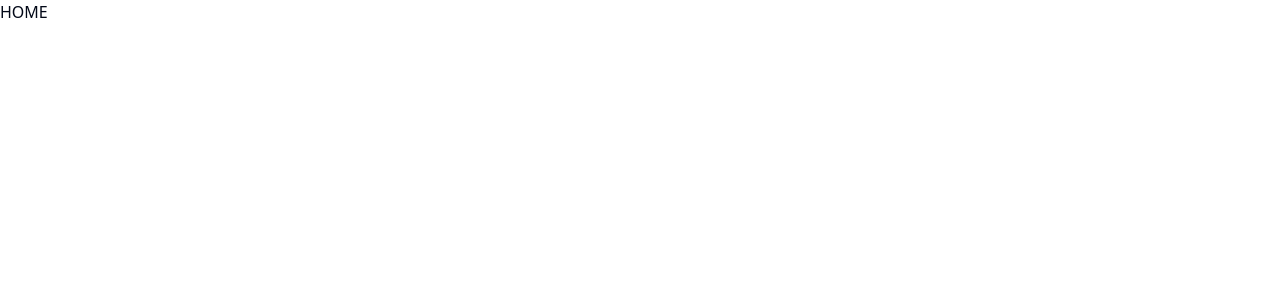
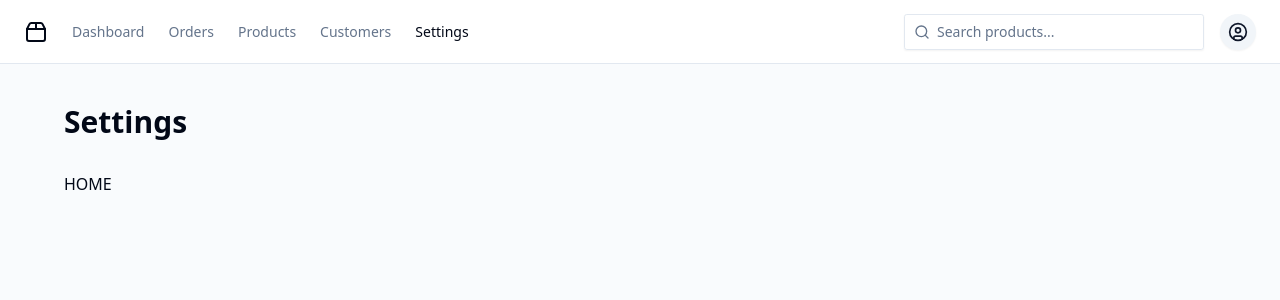
Before and after one commit to paulo-fs/calcPrev, a React (Vite) app: page / in a window 1280 px wide. Shown: the top 300 px of the page. Built offline with nearby package versions, Linux system fonts and the light colour scheme.

Commit message:
feat: add base layout for private routes

```diff
--- a/src/Router/index.tsx
+++ b/src/Router/index.tsx
@@ -1,6 +1,6 @@
 import { BrowserRouter, Route, Routes } from 'react-router-dom';
 import { AuthGuard } from './AuthGuard';
-import { AuthLayout } from 'src/view/layouts';
+import { AuthLayout, SignedLayout } from 'src/view/layouts';
 import { Login } from 'src/view/pages/public/Login/Login';
 import { Register } from 'src/view/pages/public/Register/Register';
 
@@ -15,9 +15,11 @@ export function Router() {
             <Route path="/register" element={<Register />} />
           </Route>
         </Route>
+        {/* private routes */}
         <Route element={<AuthGuard isPrivate={true} />}>
-          {/* private routes */}
-          <Route path="/" element={<div>HOME</div>} />
+          <Route element={<SignedLayout />}>
+            <Route path="/" element={<div>HOME</div>} />
+          </Route>
         </Route>
       </Routes>
     </BrowserRouter>
--- /dev/null
+++ b/src/view/layouts/SignedLayout/SignedLayout.tsx
@@ -0,0 +1,150 @@
+import { CircleUser, Menu, Package2, Search } from 'lucide-react';
+import { Outlet } from 'react-router-dom';
+
+import {
+  Button,
+  DropdownMenu,
+  DropdownMenuContent,
+  DropdownMenuItem,
+  DropdownMenuLabel,
+  DropdownMenuSeparator,
+  DropdownMenuTrigger,
+  Input,
+  Sheet,
+  SheetContent,
+  SheetTrigger,
+} from 'components/index';
+
+export function SignedLayout() {
+  return (
+    <div className="flex min-h-screen w-full flex-col">
+      <header className="sticky top-0 flex h-16 items-center gap-4 border-b bg-background px-4 md:px-6">
+        <nav className="hidden flex-col gap-6 text-lg font-medium md:flex md:flex-row md:items-center md:gap-5 md:text-sm lg:gap-6">
+          <a
+            href="#"
+            className="flex items-center gap-2 text-lg font-semibold md:text-base"
+          >
+            <Package2 className="h-6 w-6" />
+            <span className="sr-only">Acme Inc</span>
+          </a>
+          <a
+            href="#"
+            className="text-muted-foreground transition-colors hover:text-foreground"
+          >
+            Dashboard
+          </a>
+          <a
+            href="#"
+            className="text-muted-foreground transition-colors hover:text-foreground"
+          >
+            Orders
+          </a>
+          <a
+            href="#"
+            className="text-muted-foreground transition-colors hover:text-foreground"
+          >
+            Products
+          </a>
+          <a
+            href="#"
+            className="text-muted-foreground transition-colors hover:text-foreground"
+          >
+            Customers
+          </a>
+          <a
+            href="#"
+            className="text-foreground transition-colors hover:text-foreground"
+          >
+            Settings
+          </a>
+        </nav>
+        <Sheet>
+          <SheetTrigger asChild>
+            <Button
+              variant="outline"
+              size="icon"
+              className="shrink-0 md:hidden"
+            >
+              <Menu className="h-5 w-5" />
+              <span className="sr-only">Toggle navigation menu</span>
+            </Button>
+          </SheetTrigger>
+          <SheetContent side="left">
+            <nav className="grid gap-6 text-lg font-medium">
+              <a
+                href="#"
+                className="flex items-center gap-2 text-lg font-semibold"
+              >
+                <Package2 className="h-6 w-6" />
+                <span className="sr-only">Acme Inc</span>
+              </a>
+              <a
+                href="#"
+                className="text-muted-foreground hover:text-foreground"
+              >
+                Dashboard
+              </a>
+              <a
+                href="#"
+                className="text-muted-foreground hover:text-foreground"
+              >
+                Orders
+              </a>
+              <a
+                href="#"
+                className="text-muted-foreground hover:text-foreground"
+              >
+                Products
+              </a>
+              <a
+                href="#"
+                className="text-muted-foreground hover:text-foreground"
+              >
+                Customers
+              </a>
+              <a href="#" className="hover:text-foreground">
+                Settings
+              </a>
+            </nav>
+          </SheetContent>
+        </Sheet>
+        <div className="flex w-full items-center gap-4 md:ml-auto md:gap-2 lg:gap-4">
+          <form className="ml-auto flex-1 sm:flex-initial">
+            <div className="relative">
+              <Search className="absolute left-2.5 top-2.5 h-4 w-4 text-muted-foreground" />
+              <Input
+                type="search"
+                placeholder="Search products..."
+                className="pl-8 sm:w-[300px] md:w-[200px] lg:w-[300px]"
+              />
+            </div>
+          </form>
+          <DropdownMenu>
+            <DropdownMenuTrigger asChild>
+              <Button variant="secondary" size="icon" className="rounded-full">
+                <CircleUser className="h-5 w-5" />
+                <span className="sr-only">Toggle user menu</span>
+              </Button>
+            </DropdownMenuTrigger>
+            <DropdownMenuContent align="end">
+              <DropdownMenuLabel>My Account</DropdownMenuLabel>
+              <DropdownMenuSeparator />
+              <DropdownMenuItem>Settings</DropdownMenuItem>
+              <DropdownMenuItem>Support</DropdownMenuItem>
+              <DropdownMenuSeparator />
+              <DropdownMenuItem>Logout</DropdownMenuItem>
+            </DropdownMenuContent>
+          </DropdownMenu>
+        </div>
+      </header>
+      <main className="flex min-h-[calc(100vh_-_theme(spacing.16))] flex-1 flex-col gap-4 bg-muted/40 p-4 md:gap-8 md:p-10">
+        <div className="mx-auto grid w-full max-w-6xl gap-2">
+          <h1 className="text-3xl font-semibold">Settings</h1>
+        </div>
+        <div className="mx-auto grid w-full max-w-6xl items-start gap-6 md:grid-cols-[180px_1fr] lg:grid-cols-[250px_1fr]">
+          <Outlet />
+        </div>
+      </main>
+    </div>
+  );
+}
--- a/src/view/layouts/index.ts
+++ b/src/view/layouts/index.ts
@@ -1 +1,2 @@
 export * from './AuthLayout/AuthLayout';
+export * from './SignedLayout/SignedLayout';
```
Also changed, not shown: src/view/pages/private/index.ts (added).
